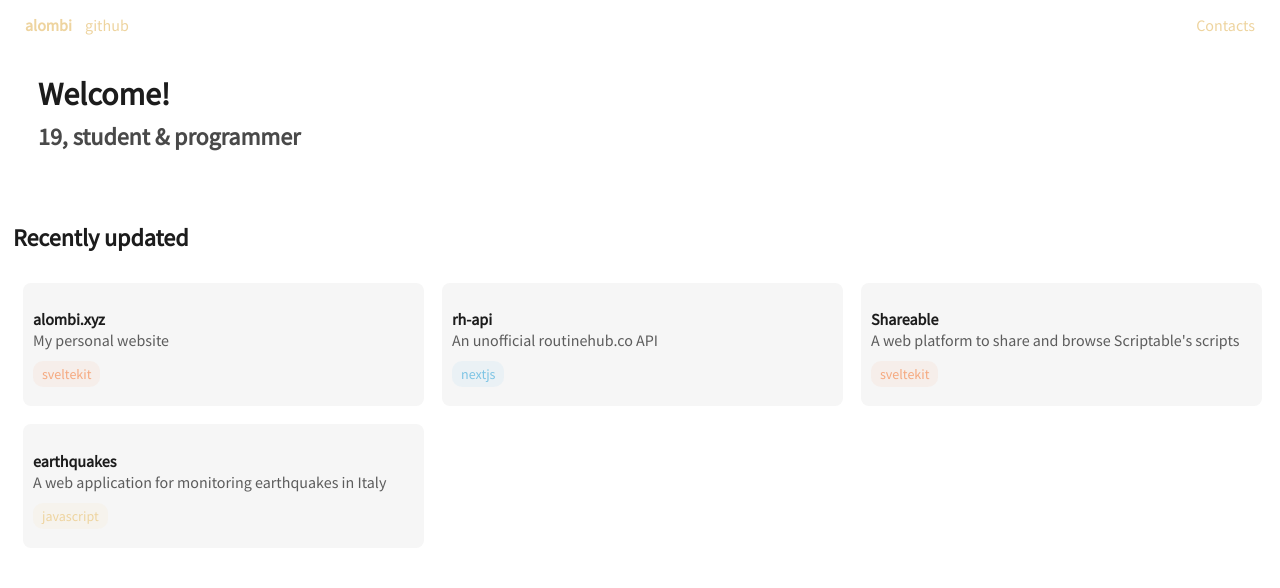
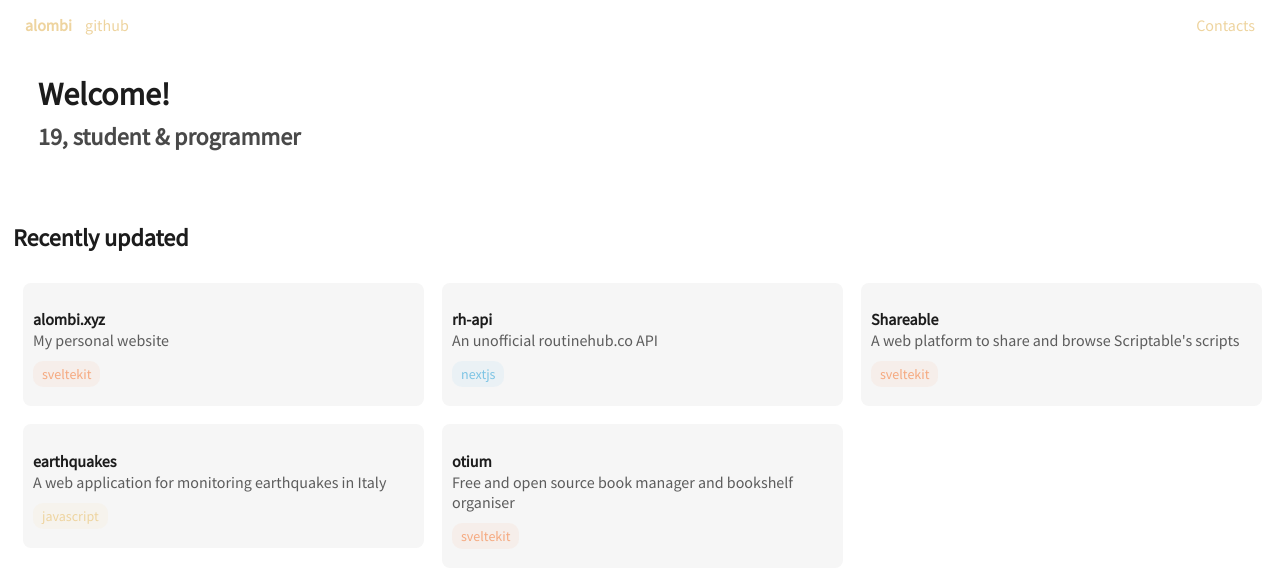
Before and after one commit to alombi/alombi.xyz, a SvelteKit app: page / in a window 1280 px wide. Shown: the top 588 px of the page. Built offline with nearby package versions, Linux system fonts and the light colour scheme.

Commit message:
Adds a project

```diff
--- a/src/routes/+page.svelte
+++ b/src/routes/+page.svelte
@@ -43,6 +43,13 @@
                 <div class="pill-container"><p class="pill yellow">javascript</p></div>
             </div>
         </a>
+        <a target="_blank" rel="noreferrer" href="https://github.com/alombi/otium">
+            <div class="box">
+                <h4>otium</h4>
+                <p>Free and open source book manager and bookshelf organiser</p>
+                <div class="pill-container"><p class="pill orange">sveltekit</p></div>
+            </div>
+        </a>
     </div>
 </div>
 <br><br>
```
